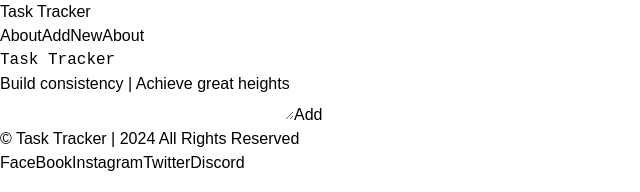
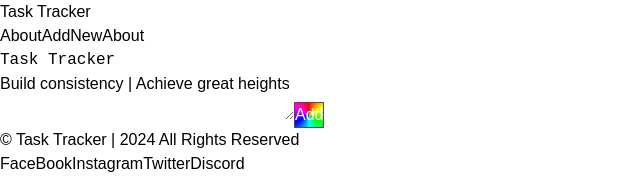
Before and after one commit to psidh/gdsc-todo-list, a React (Vite) app: page / in a window 1280 px wide. Shown: the top 192 px of the page, without its empty margins (0-640 px from the left). Built offline with nearby package versions, Linux system fonts and the light colour scheme.

Commit message:
hover effect changed

```diff
--- a/src/components/AddTodo.jsx
+++ b/src/components/AddTodo.jsx
@@ -1,4 +1,5 @@
 import { useState, useEffect } from 'react';
+import '../styles/custom.css';
 
 export default function AddTodo() {
   const [todos, setTodos] = useState([]);
@@ -49,14 +50,7 @@ export default function AddTodo() {
           border bg-transparent border-[#555555] focus:outline-none
           focus:rounded-3xl focus:border-[#afafaf] hover:shadow-lg shadow-gray-300'
         />
-        <button
-          onClick={addTodo}
-          className='py-5 px-16 hover:px-14 text-2xl font-bold rounded-lg
-          hover:bg-opacity-70
-          focus:outline-none hover:bg-[#121212]
-          border border-[#575757] bg-white text-black hover:text-white
-          hover:rounded-2xl transition-all  duration-700'
-        >
+        <button onClick={addTodo} className='add py-6 px-8 rounded-lg '>
           Add
         </button>
       </div>
@@ -80,7 +74,7 @@ export default function AddTodo() {
                 setTimeout(() => {
                   deleteTodo(index); // Delete the item after the animation
                   setDeletingIndex(null); // Reset the deletingIndex state
-                }, 500); // Wait for the animation duration
+                }, 600); // Wait for the animation duration
               }}
               className='
       py-5 px-8 hover:-translate-y-2 hover:px-10 text-2xl font-bold rounded-lg
--- a/src/index.css
+++ b/src/index.css
@@ -7,10 +7,10 @@ body {
 }
 
 .title {
-  font-family: 'Source Code Pro Variable', monospace;
+  font-family: 'Plus Jakarta Sans', monospace;
 }
 
 .fade-out {
-    opacity: 0;
-    transition: opacity 0.5s ease-out;
-  }
+  opacity: 0;
+  transition: opacity 0.5s ease-out;
+}
--- /dev/null
+++ b/src/styles/custom.css
@@ -0,0 +1,39 @@
+.add {
+  animation: spin infinite 2s linear;
+  background: conic-gradient(from var(--angle) in hsl longer hue, red, red)
+    border-box;
+  background-color: black;
+  color: white;
+  border: 1px solid #515151;
+}
+
+.add:hover {
+  color: white;
+  background-color: black;
+  animation: lights 1.5s infinite linear;
+  transition: box-shadow 2.5s ease-in-out;
+  transition-duration: 500ms;
+  box-shadow: 0 0 30px red, 0 0 20px green, 0 0 30px blue, 0 0 30px orange; /* Define the disco lights effect */
+}
+
+@keyframes spin {
+  to {
+    --angle: 360deg;
+  }
+}
+
+@keyframes lights {
+  0% {
+    box-shadow: 0 0 10px red, 0 0 20px green, 0 0 30px blue;
+  }
+  20% {
+    box-shadow: 0 0 20px blue, 0 0 30px red, 0 0 40px green;
+  }
+
+  75% {
+    box-shadow: 0 0 30px green, 0 0 40px orange, 0 0 50px red;
+  }
+  100% {
+    box-shadow: 0 0 30px green, 0 0 40px blue, 0 0 50px purple;
+  }
+}
```
